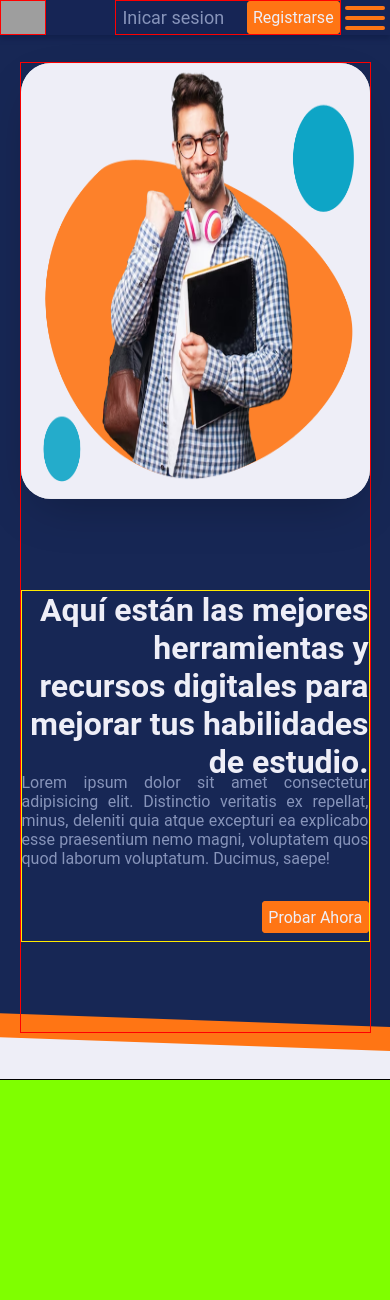
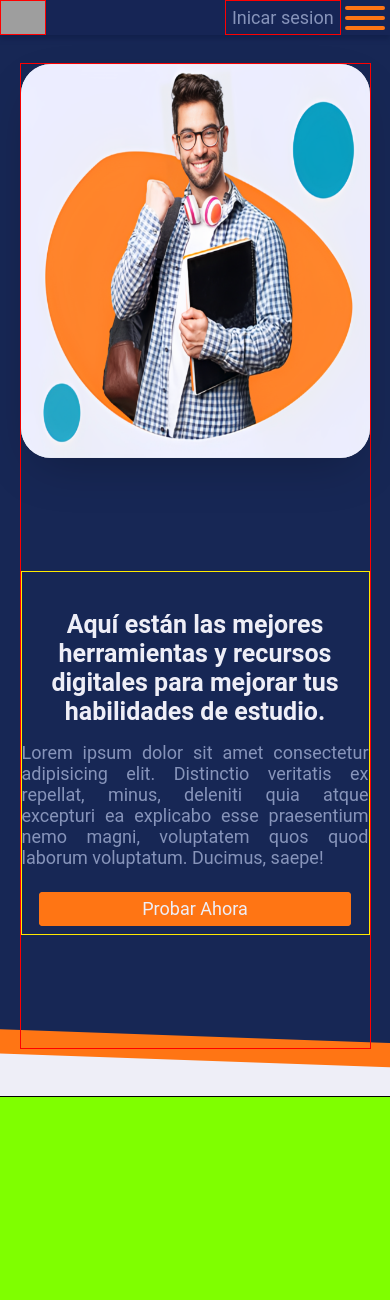
Before and after one commit to Dilson24/Project-Learn-Ease, a PHP site: page / in a window 390 px wide. Shown: the top 1300 px of the page. Before the commit the page ends 1080 px from the top, so only its background shows below. Run offline with PHP 8.4, Linux system fonts and the light colour scheme; grey boxes are pictures that could not be loaded.

Commit message:
[UPD]-update reponsive desing header

```diff
--- a/Public/Css/Home/Landigpage/index.css
+++ b/Public/Css/Home/Landigpage/index.css
@@ -54,8 +54,6 @@ footer {
     font-family: var(--font-family);
     border-bottom: 1px solid black;
     gap: 6em;
-    /* margin-bottom: 1em; */
-    /*Aregregar margin para dispositivos*/
 }
 
 .activeScroll {
@@ -185,7 +183,7 @@ li.nav-link:hover a {
 li.nav-link a {
     text-decoration: none;
     color: inherit;
-    font-size: large;
+    font-size: 1.125em;
 }
 
 
@@ -252,7 +250,8 @@ li.nav-link a {
 .signIn a {
     text-decoration: none;
     color: inherit;
-    font-size: large;
+    font-size: 1.125em;
+    ;
 }
 
 
@@ -302,10 +301,8 @@ li.nav-link a {
 .signUp a {
     text-decoration: none;
     color: var(--White);
+    font-size: 1.125em;
 }
-
-
-
 
 .contentHeader {
     display: flex;
@@ -325,10 +322,10 @@ li.nav-link a {
 
 .contentHeader .headerText {
     display: flex;
-    justify-content: space-around;
+    justify-content: right;
     flex-direction: column;
     align-items: self-end;
-    gap: 1.5em;
+    gap: 2em;
     height: auto;
     border: 1px solid rgb(255, 234, 0);
 }
@@ -336,18 +333,19 @@ li.nav-link a {
 .headerText .headerTitle {
     color: var(--White);
     text-align: right;
+    font-size: 2.813em;
+    /*45px*/
 }
 
 .headerText .headerP {
-    font-size: 1em;
+    font-size: 1.125em;
+    /*18*/
     color: var(--Secondary);
     text-align: justify;
-
 }
 
-.tryNow .tryNow {
-    display: flex;
-    gap: 1em;
+.tryNow {
+    margin-top: 2em;
 }
 
 .headerText .tryNowBtn {
@@ -397,6 +395,7 @@ li.nav-link a {
 .tryNow .tryNowBtn a {
     text-decoration: none;
     color: var(--White);
+    font-size: 1.125em;
 }
 
 
@@ -408,9 +407,25 @@ li.nav-link a {
     }
 }
 
-@media screen and (min-width: 1238px) {
-    .headerText .headerTitle {
-        margin-top: -1em;
+@media screen and (min-width: 1200px) {
+    .header {
+        height: 110vh;
+    }
+
+    .contentHeader {
+        height: 90%;
+    }
+
+    .contentImg,
+    .headerText {
+        width: 50%;
+        height: 100%;
+    }
+
+    .headerImg {
+        width: 100%;
+        height: 100%;
+        image-rendering: crisp-edges;
     }
 
 }
@@ -422,7 +437,8 @@ li.nav-link a {
     /*+1200px pantallas grades*/
     .header {
         background-image: url("../../../../Public/Assets/Img/backgroundTop1300.svg");
-        height: 128vh;
+        background-size: cover;
+        height: 122vh;
     }
 
     .contentHeader {
@@ -452,6 +468,16 @@ li.nav-link a {
         height: 100%;
     }
 
+    .headerText .headerTitle {
+        font-size: 2.188em;
+
+    }
+
+    .tryNow {
+        margin-top: 0em;
+        margin-bottom: 7em;
+    }
+
 
 }
 
@@ -460,6 +486,8 @@ li.nav-link a {
     /*Laptops*/
     .header {
         background-image: url("../../../../Public/Assets/Img/backgroundTop992.svg");
+        background-size: cover;
+        height: 130vh;
 
     }
 
@@ -489,9 +517,21 @@ li.nav-link a {
 
     }
 
-    .headerText .headerP, .tryNow {
-        margin-top: -2em;
+    .contentImg {
+        width: 60%;
+    }
 
+    .headerText {
+        width: 40%;
+    }
+
+    .headerText .headerTitle {
+        font-size: 1.875em;
+    }
+
+    .tryNow {
+        /* Arriba | Derecha | Abajo | Izquierda */
+        margin: 2em 0 5em 0;
     }
 }
 
@@ -500,23 +540,18 @@ li.nav-link a {
     /*Tables*/
     .header {
         background-image: url("../../../../Public/Assets/Img/backgroundTop768.svg");
-        position: relative;
-        z-index: 1;
     }
+
     .contentHeader {
         justify-content: space-between;
         flex-direction: column;
         gap: 0;
         margin-top: 1em;
     }
+
     .contentImg {
         width: 100%;
         height: 45%;
-    }
-
-    .headerImg {
-        width: 100%;
-        height: 100%;
     }
 
     .headerText {
@@ -524,14 +559,14 @@ li.nav-link a {
         height: auto;
         max-width: 100%;
         margin: auto;
-
     }
 
     .headerText .headerTitle {
-        margin-top: 0em;
+        margin-top: 1.5em;
     }
-
     .headerText .tryNow {
+        /* Arriba | Derecha | Abajo | Izquierda */
+        margin: 0.1em 0 0em 0;
         margin-top: 0.1em;
 
     }
@@ -539,10 +574,64 @@ li.nav-link a {
 }
 
 @media screen and (max-width: 600px) {
+
     /*Moviles hasta los 320px*/
+    .buttonsLogin .signUp {
+        display: none;
 
+    }
+
+    .contentImg {
+        width: 100%;
+        height: 40%;
+    }
+
+    .headerText {
+        justify-content: space-between !important;
+        width: 100%;
+        gap: 1em !important;
+    }
+
+    .headerText .headerTitle {
+        font-size: 1.563em;
+        text-align: center;
+    }
+
+    .headerText .tryNow {
+        width: 90%;
+        /* Arriba | Derecha | Abajo | Izquierda */
+        margin: 0em auto 0em auto;
+
+    }
+
+    .headerText .tryNowBtn {
+        width: 100%;
+        text-align: center;
+
+    }
+
+    .tryNow .tryNowBtn a {
+        margin-left: auto;
+        margin-right: auto;
+        text-decoration: none;
+        color: var(--White);
+    }
 
 }
+@media screen and (max-width: 367px) {
+    .headerText .headerTitle {
+        margin-top: 0em;
+    }
+
+    .contentImg {
+        height: 30%;
+    }
+
+    .headerText {
+        height: 70%;
+    }
+}
+
 
 
 /*
--- a/Public/Js/Home/Landigpage/index.js
+++ b/Public/Js/Home/Landigpage/index.js
@@ -8,33 +8,33 @@
 
 /*Cambio de imagen*/
 // Obtén la referencia al elemento de imagen
-var imagen = document.querySelector('.headerImg');
+// var imagen = document.querySelector('.headerImg');
 
-// Función para cambiar la imagen y establecer el ancho máximo
-function cambiarImagen() {
-  // Verifica el ancho de la pantalla
-  var screenWidth = window.innerWidth || document.documentElement.clientWidth;
+// // Función para cambiar la imagen y establecer el ancho máximo
+// function cambiarImagen() {
+//   // Verifica el ancho de la pantalla
+//   var screenWidth = window.innerWidth || document.documentElement.clientWidth;
 
-  if (screenWidth <= 1200) {
-    // Cambia el valor del atributo src
-    imagen.src = 'Public/Assets/Img/header2-1.png';
+//   if (screenWidth <= 1200) {
+//     // Cambia el valor del atributo src
+//     imagen.src = 'Public/Assets/Img/header2.png';
 
-    // Agrega una regla de estilo CSS para establecer max-width: 1200px
-    imagen.style.maxWidth = '1200px';
-  } else {
-    // Restablece la imagen original
-    imagen.src = 'Public/Assets/Img/header.svg';
+//     // Agrega una regla de estilo CSS para establecer max-width: 1200px
+//     imagen.style.maxWidth = '1200px';
+//   } else {
+//     // Restablece la imagen original
+//     imagen.src = 'Public/Assets/Img/header.svg';
 
-    // Restablece el estilo de max-width
-    imagen.style.maxWidth = '';
-  }
-}
+//     // Restablece el estilo de max-width
+//     imagen.style.maxWidth = '';
+//   }
+// }
 
 // Ejecuta la función inicialmente
-cambiarImagen();
+// cambiarImagen();
 
-// Agrega un listener al evento resize
-window.addEventListener('resize', cambiarImagen);
+// // Agrega un listener al evento resize
+// window.addEventListener('resize', cambiarImagen);
 
 
 // /*menu*/
--- a/index.html
+++ b/index.html
@@ -38,7 +38,7 @@
         </nav>
         <div class="contentHeader">
             <div class="contentImg">
-                <img class="headerImg" src="Public/Assets/Img/header.svg" alt="header image">
+                <img class="headerImg" src="Public/Assets/Img/header2-600x600.png" alt="header image">
             </div>
             <div class="headerText">
                 <h1 class="headerTitle">Aquí están las mejores herramientas y recursos digitales para mejorar tus
```
Also changed, not shown: Public/Assets/Img/backgroundTop375.svg (added), Public/Assets/Img/header2-1.png (deleted), Public/Assets/Img/header2-600x600.png (added).
